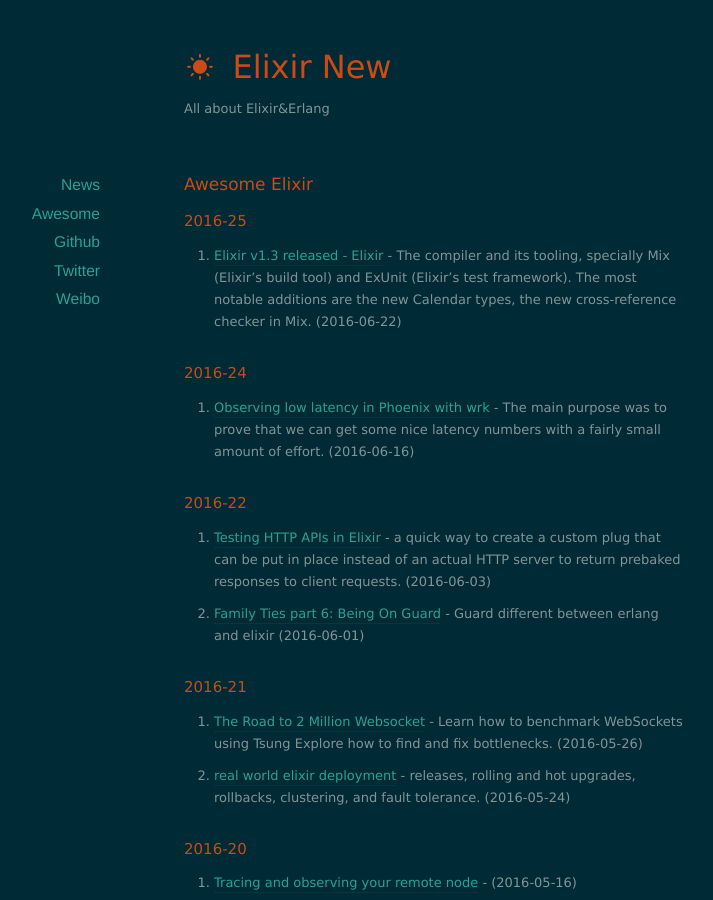
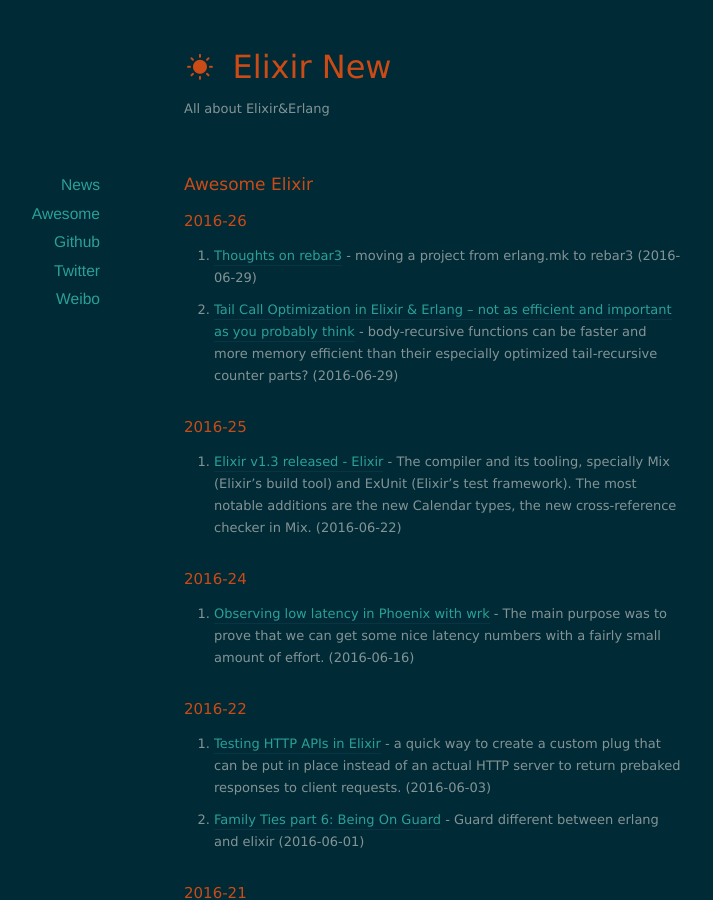
Before and after one commit to namjae/elixir-news.github.io, a Jekyll site: the page built from _posts/2016-04-09-news.markdown, in a window 1280 px wide and 900 px high. Shown: the whole window, without its empty margins (206-919 px from the left). Built offline with Jekyll 4.4.1, drawn with Linux system fonts in a browser that asks for light colours; nearby versions of some CDN libraries.

Commit message:
2016-06-30T23:50:29+08:00

```diff
--- a/_posts/2016-04-09-news.markdown
+++ b/_posts/2016-04-09-news.markdown
@@ -4,6 +4,13 @@
 date:   2016-04-09 00:00:11
 
 ---
+## 2016-26
+
+* [Thoughts on rebar3](http://inaka.net/blog/2016/06/08/thoughts-on-rebar3/) -
+moving a project from erlang.mk to rebar3 (2016-06-29)
+* [Tail Call Optimization in Elixir & Erlang – not as efficient and important as you probably think](https://pragtob.wordpress.com/2016/06/16/tail-call-optimization-in-elixir-erlang-not-as-efficient-and-important-as-you-probably-think/) -
+body-recursive functions can be faster and more memory efficient than their especially optimized tail-recursive counter parts? (2016-06-29)
+
 ## 2016-25
 
 * [Elixir v1.3 released - Elixir](http://elixir-lang.org/blog/2016/06/21/elixir-v1-3-0-released/) -
```
